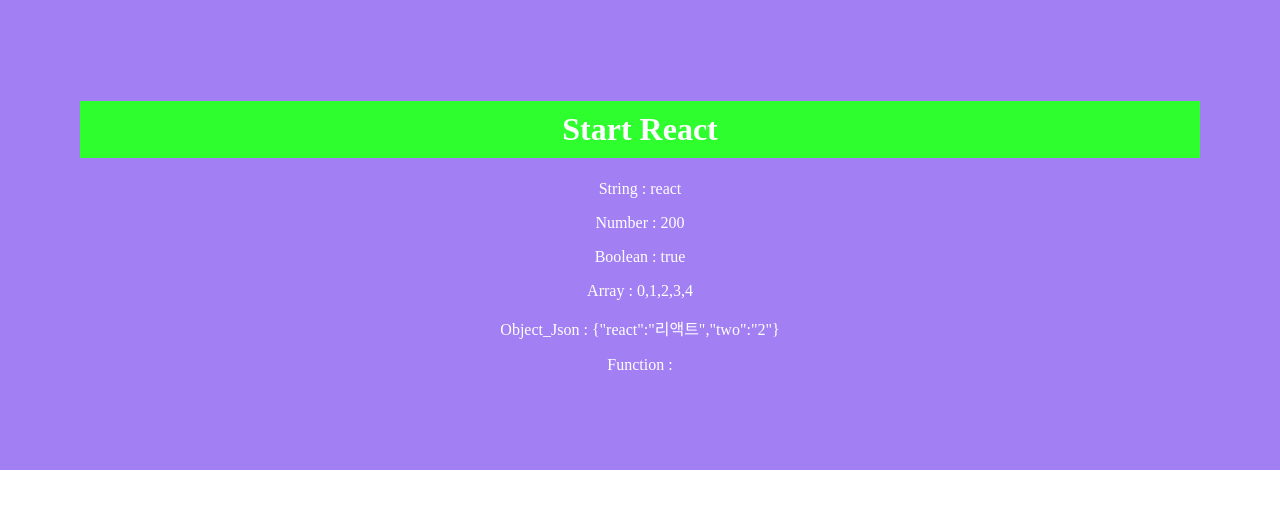
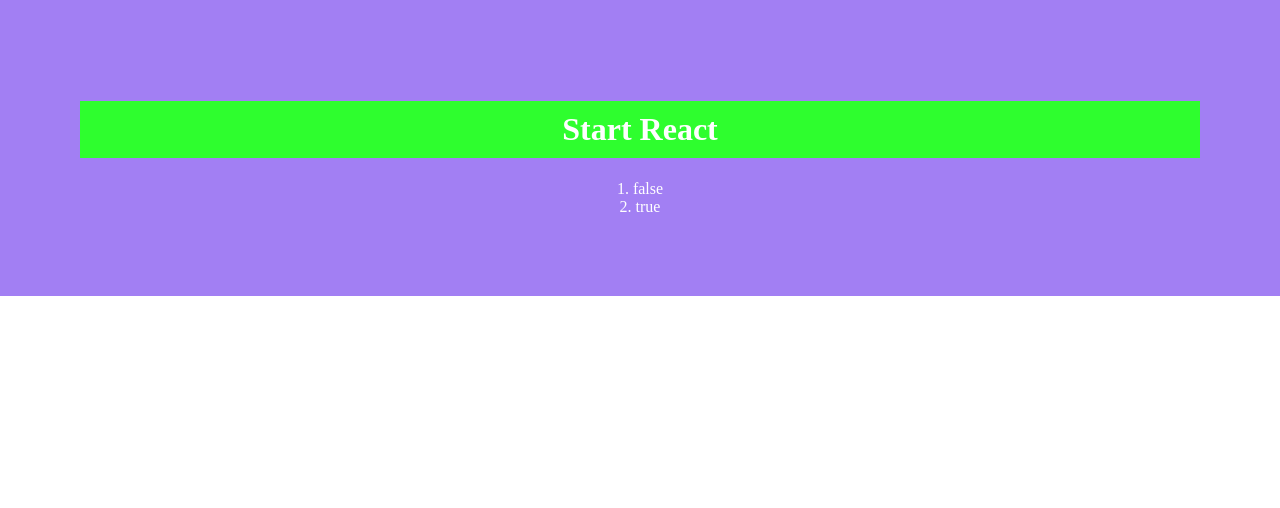
Before and after one commit to lee-kangpyo/react-start, a React (Create React App) app in the folder client/: page / in a window 1280 px wide. Shown: the top 508 px of the page. Built offline with nearby package versions, Linux system fonts and the light colour scheme.

Commit message:
Props Boolean

```diff
--- a/client/src/App.js
+++ b/client/src/App.js
@@ -1,19 +1,13 @@
 import React from 'react';
 import './App.css';
-import PropsDataType from './component2/R018_PropsDatatype'
+import PropsBoolean from './component2/R019_PropsBoolean'
 
 function App() {
   return (
     <div>
       <h1>Start React</h1>
-      <PropsDataType
-        String="react"
-        Number={200}
-        Boolean={1==1}
-        Array={[0,1,2,3,4]}
-        Object_Json={{react:"리액트", two:"2"}}
-        Function={alert("Function!!!")}
-      />
+      <PropsBoolean Bool={false}/>
+      <PropsBoolean Bool/>
     </div>
   );
 }
--- /dev/null
+++ b/client/src/component2/R019_PropsBoolean.js
@@ -0,0 +1,20 @@
+import React from 'react'
+import PropTypes from 'prop-types'
+
+class R019_PropsDatatype extends React.Component {
+  render () {
+    let {
+      Bool
+    } = this.props;
+
+    return (
+        <div style={{padding:"0px"}}>
+          {Bool ? '2. ': "1. "}
+          {Bool.toString()}
+        </div>
+
+    )
+  }
+}
+
+export default R019_PropsDatatype;
```
